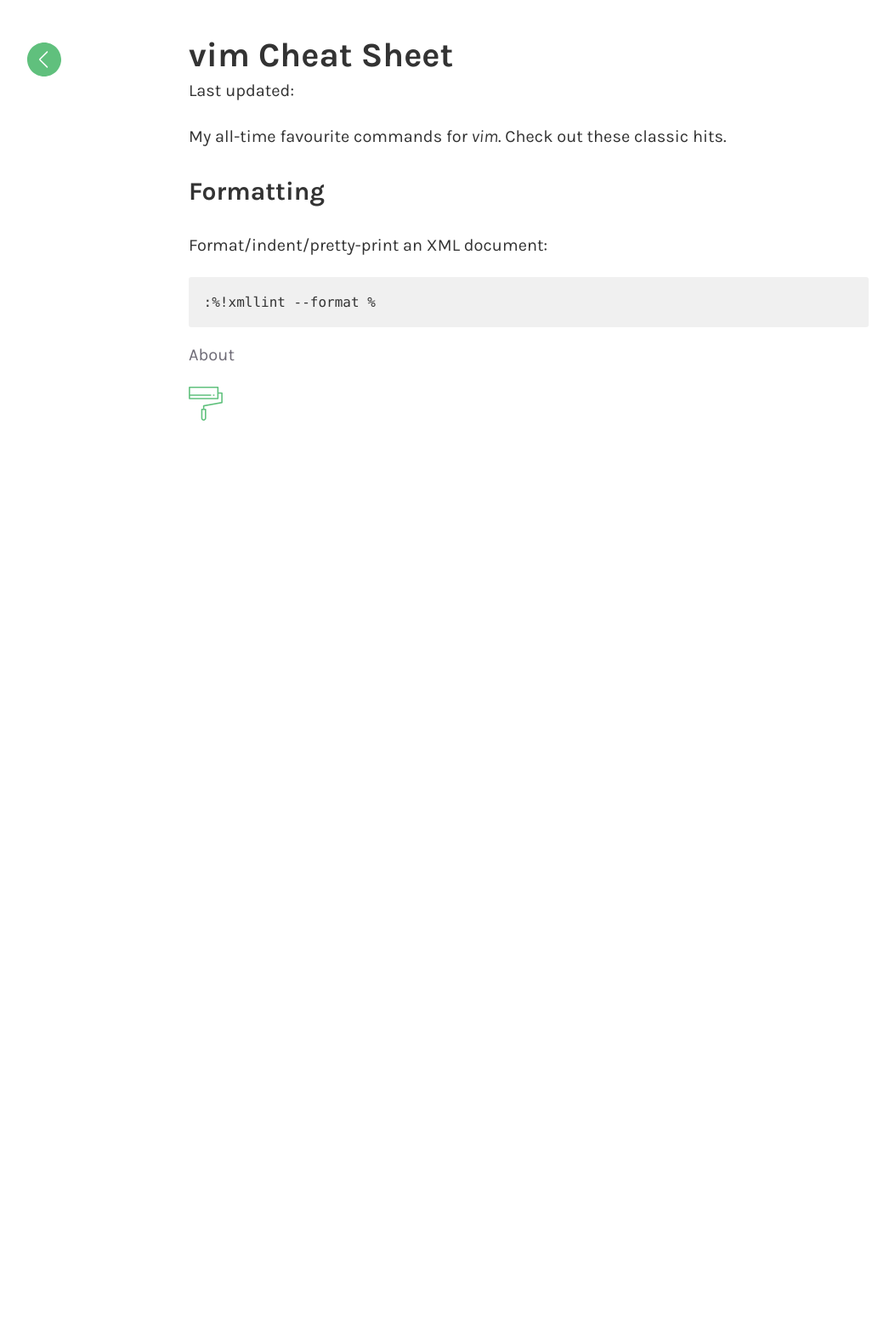
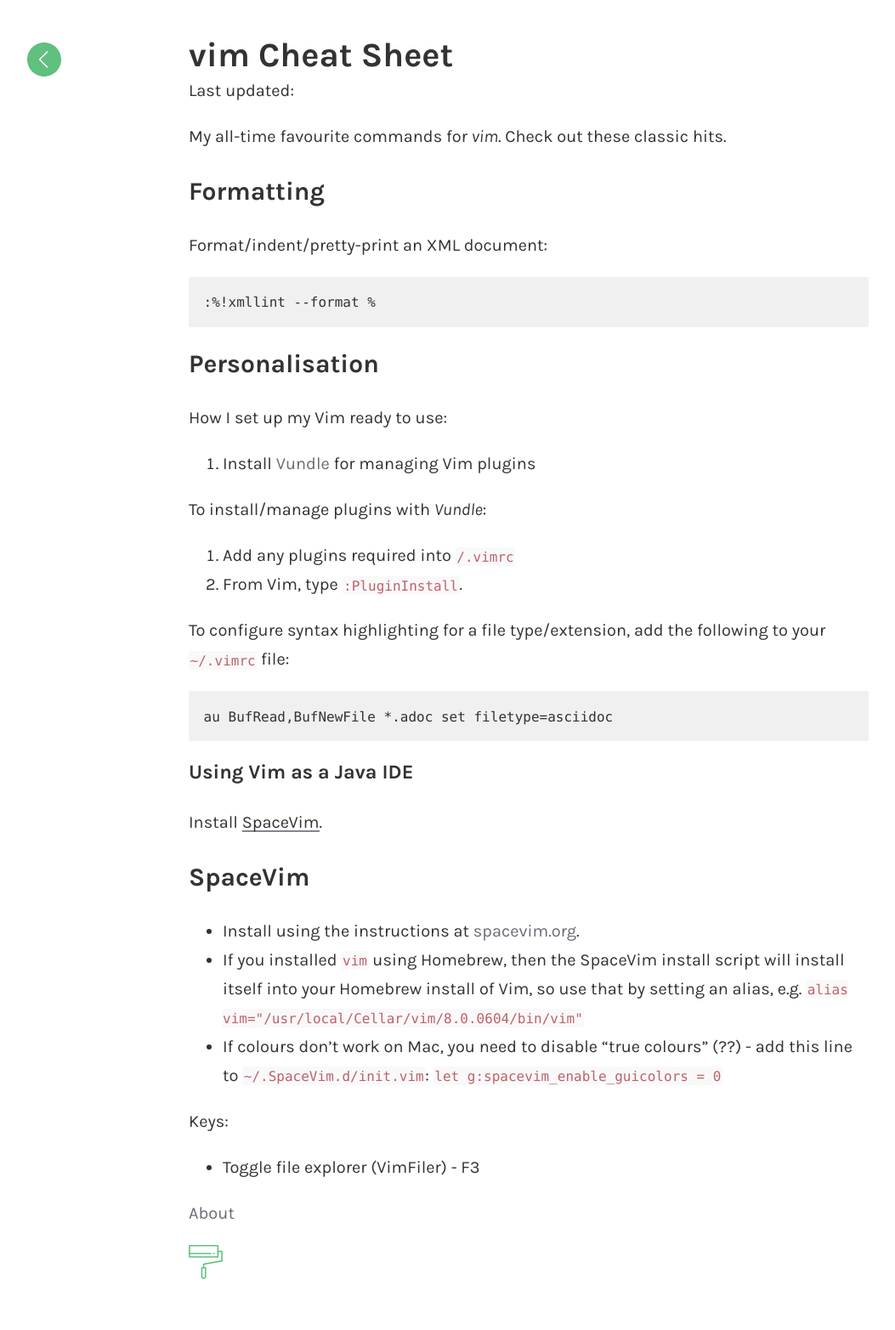
Before and after one commit to monodot/monodot-co-uk, a Jekyll site: the page built from _posts/2017-02-06-vim-cheatsheet.md, in a window 1280 px wide. Shown: the whole page at 85% size, without its empty margins (18-1071 px from the left). Built offline with Jekyll 4.4.1, drawn with Linux system fonts in a browser that asks for light colours; comment, search, counter and statistics services are not loaded; before the commit the page ends 900 px from its top, so only the background shows below that.

```diff
--- a/_posts/2017-02-06-vim-cheatsheet.md
+++ b/_posts/2017-02-06-vim-cheatsheet.md
@@ -13,3 +13,35 @@
 Format/indent/pretty-print an XML document:
 
     :%!xmllint --format %
+
+## Personalisation
+
+How I set up my Vim ready to use:
+
+1. Install [Vundle][vundle] for managing Vim plugins
+
+To install/manage plugins with _Vundle_:
+
+1. Add any plugins required into `/.vimrc`
+1. From Vim, type `:PluginInstall`.
+
+To configure syntax highlighting for a file type/extension, add the following to your `~/.vimrc` file:
+
+    au BufRead,BufNewFile *.adoc set filetype=asciidoc
+
+### Using Vim as a Java IDE
+
+Install [SpaceVim][spacevim].
+
+## SpaceVim
+
+- Install using the instructions at [spacevim.org][spacevim].
+- If you installed `vim` using Homebrew, then the SpaceVim install script will install itself into your Homebrew install of Vim, so use that by setting an alias, e.g. `alias vim="/usr/local/Cellar/vim/8.0.0604/bin/vim"`
+- If colours don't work on Mac, you need to disable "true colours" (??) - add this line to `~/.SpaceVim.d/init.vim`: `let g:spacevim_enable_guicolors = 0`
+
+Keys:
+
+- Toggle file explorer (VimFiler) - F3
+
+[spacevim]: http://spacevim.org/
+[vundle]: https://github.com/VundleVim/Vundle.vim
```
Also changed, not shown: _posts/2017-05-26-git-cheatsheet.markdown (+23 -0 lines), _posts/2017-06-17-webdev-woes.md (added, +131 -0 lines), assets/allaire-homesite.jpg (added), assets/npm-error.jpg (added), assets/npm-error.png (added).
